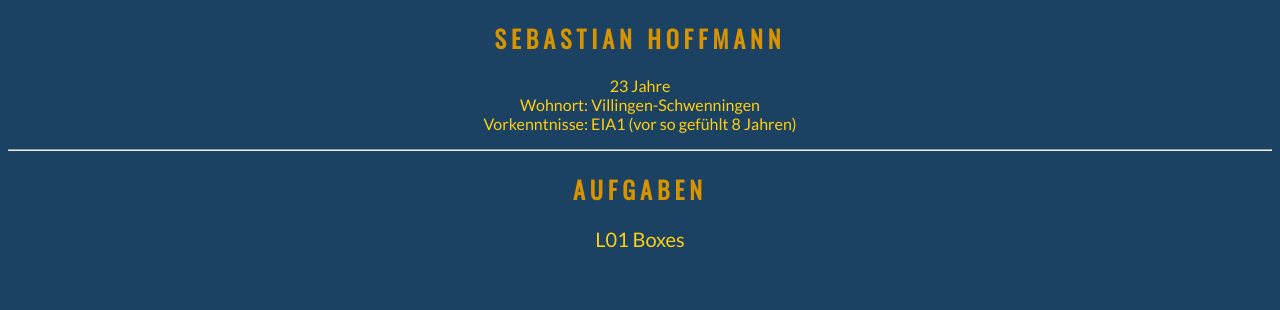
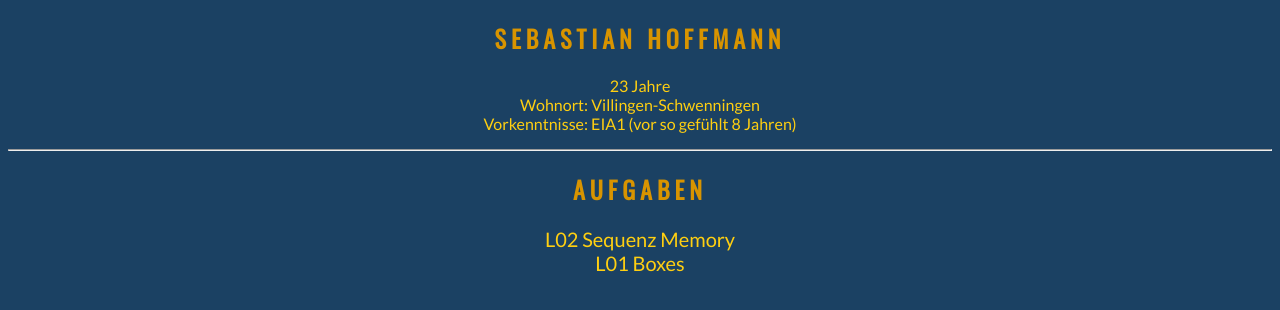
Before and after one commit to sebifyy/EIA2_4, a plain HTML site: page steckbrief/steckbrief.htm in a window 1280 px wide. Drawn offline with nearby package versions, Linux system fonts and the light colour scheme.

Commit message:
l02 im steckbrief verlinkt

```diff
--- a/steckbrief/steckbrief.htm
+++ b/steckbrief/steckbrief.htm
@@ -70,6 +70,8 @@ und diese -->
 
 
 	<h2>Aufgaben</h2>
+	<a href="https://sebifyy.github.io/EIA2_4/L02%20Memory/memory.html" target="_blank">L02 Sequenz Memory</a>
+
 	<a href="https://github.com/sebifyy/EIA2_4/blob/master/L01%20Boxes/L01_Trace-Activity.pdf" target="_blank">L01 Boxes</a>
 
 	<!-- Bitte keine Änderung in der folgenden Zeile vornehmen -->
```
